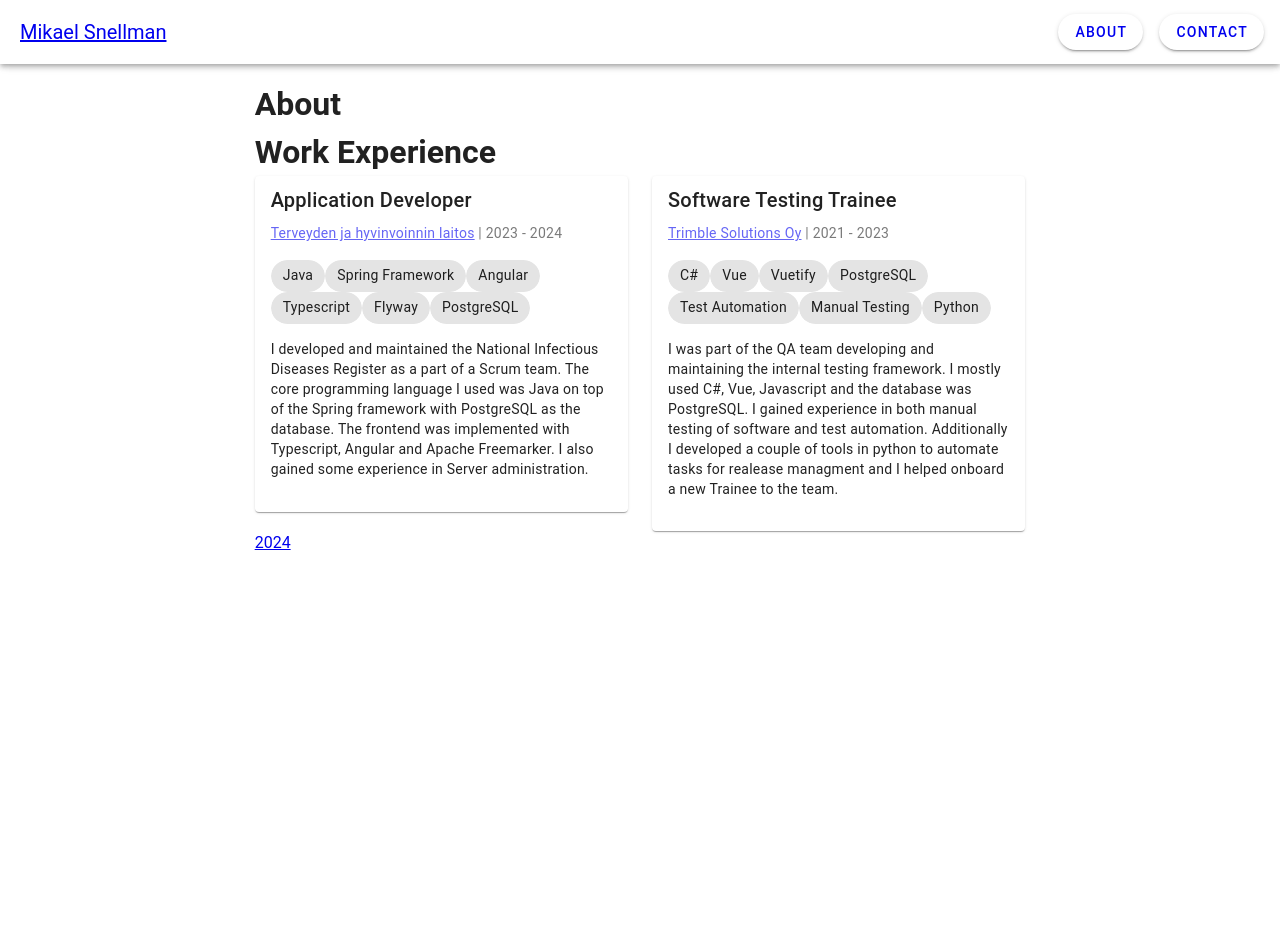
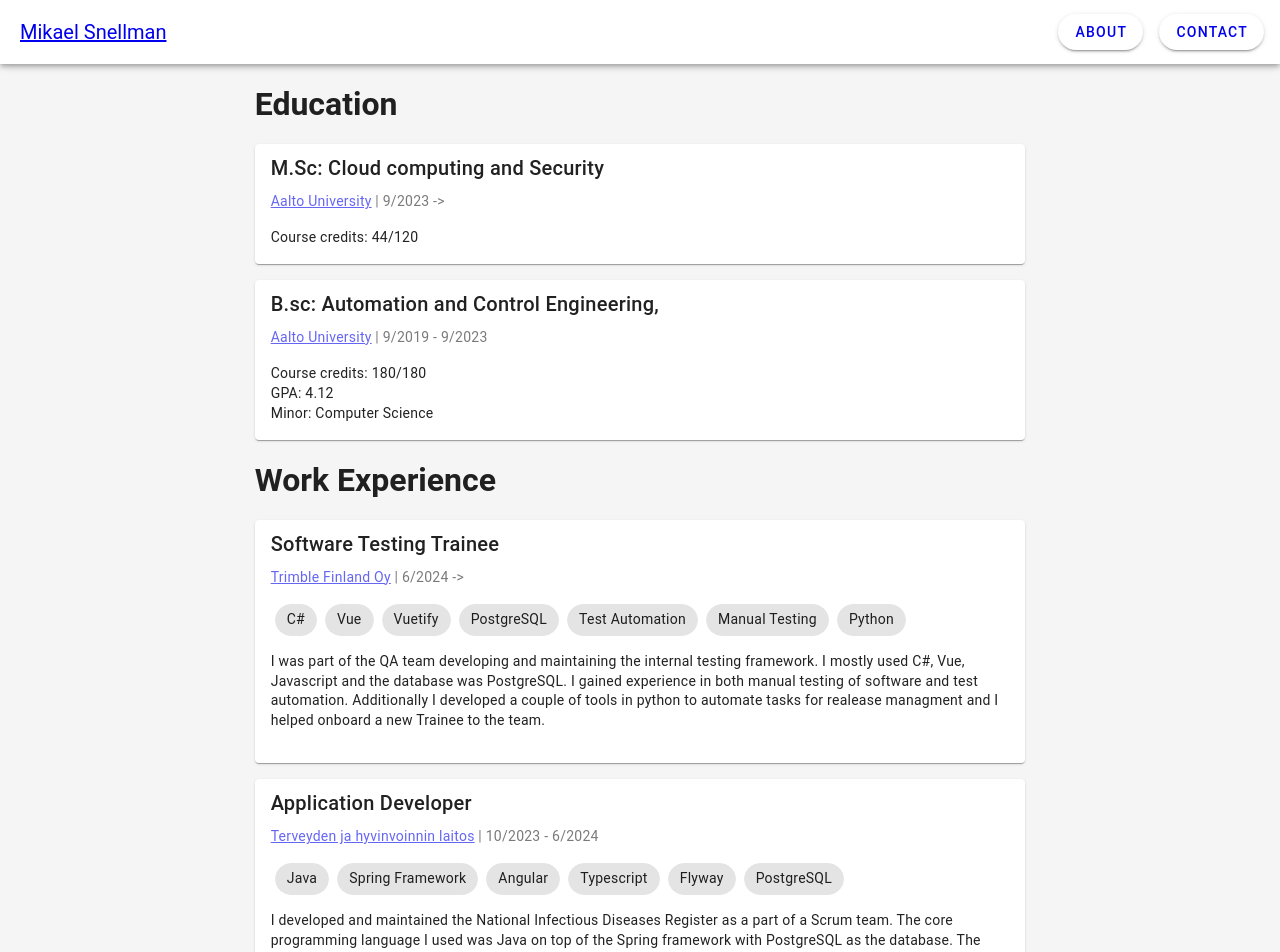
Before and after one commit to NotActuallyBob/personaltestwebsite, a Vue app: page /about in a window 1280 px wide. Shown: the top 952 px of the page. Before the commit the page ends 800 px from the top, so only its background shows below. Built offline with nearby package versions, Linux system fonts and the light colour scheme.

Commit message:
About page and first content release

```diff
--- /dev/null
+++ b/src/components/EducationList.vue
@@ -0,0 +1,40 @@
+<script setup lang="ts">
+
+</script>
+
+<template>
+    <v-card class="my-4">
+        <v-card-title>M.Sc: Cloud computing and Security</v-card-title>
+        <v-card-subtitle>
+            <a target="_blank" :href="'https://www.aalto.fi/'">Aalto University</a> | 9/2023 ->
+        </v-card-subtitle>
+
+        <v-card-text>
+            <div>
+                Course credits: 44/120
+            </div>
+        </v-card-text>
+    </v-card>
+    <v-card class="my-4">
+        <v-card-title>B.sc: Automation and Control Engineering, </v-card-title>
+        <v-card-subtitle>
+            <a target="_blank" :href="'https://www.aalto.fi/'">Aalto University</a> | 9/2019 - 9/2023
+        </v-card-subtitle>
+
+        <v-card-text>
+            <div>
+                Course credits: 180/180
+            </div>
+            <div>
+                GPA: 4.12
+            </div>
+            <div>
+                Minor: Computer Science
+            </div>
+        </v-card-text>
+    </v-card>
+</template>
+
+<style scoped>
+
+</style>
--- a/src/components/WorkExperience.vue
+++ b/src/components/WorkExperience.vue
@@ -36,18 +36,21 @@ defineProps({
 </script>
 
 <template>
-    <v-card>
+    <v-card class="my-4">
         <v-card-title>{{ jobTitle }}</v-card-title>
-        <v-card-subtitle><a target="_blank" :href="companyLink">{{ companyName }}</a> | {{ start }}<span v-if="end"> - {{ end }}</span></v-card-subtitle>
+        <v-card-subtitle>
+            <a target="_blank" :href="companyLink">{{ companyName }}</a> | {{ start }}
+            <span v-if="end"> - {{ end }}</span>
+            <span v-else> -></span>
+        </v-card-subtitle>
 
         <v-card-text>
-            <v-chip v-for="tag in tags">
+            <v-chip v-for="tag in tags" class="mx-1">
                 {{ tag }}
             </v-chip>
             <div class="my-4">{{ description }}</div>
         </v-card-text>
     </v-card>
-
 </template>
 
 <style scoped>
--- /dev/null
+++ b/src/components/WorkExperienceList.vue
@@ -0,0 +1,36 @@
+<script setup lang="ts">
+import WorkExperience from '@/components/WorkExperience.vue';
+</script>
+
+<template>
+    <WorkExperience
+        :companyName="'Trimble Finland Oy'"
+        :companyLink="'https://www.trimble.com/'"
+        :jobTitle="'Software Testing Trainee'"
+        :start="'6/2024'"
+        :description="'I was part of the QA team developing and maintaining the internal testing framework. I mostly used C#, Vue, Javascript and the database was PostgreSQL. I gained experience in both manual testing of software and test automation. Additionally I developed a couple of tools in python to automate tasks for realease managment and I helped onboard a new Trainee to the team.'"
+        :tags="['C#', 'Vue', 'Vuetify', 'PostgreSQL','Test Automation', 'Manual Testing', 'Python']">
+    </WorkExperience>
+    <WorkExperience
+        :companyName="'Terveyden ja hyvinvoinnin laitos'"
+        :companyLink="'https://thl.fi'"
+        :jobTitle="'Application Developer'"
+        :start="'10/2023'"
+        :end="'6/2024'"
+        :description="'I developed and maintained the National Infectious Diseases Register as a part of a Scrum team. The core programming language I used was Java on top of the Spring framework with PostgreSQL as the database. The frontend was implemented with Typescript, Angular and Apache Freemarker. I also gained some experience in Server administration.'"
+        :tags="['Java', 'Spring Framework', 'Angular', 'Typescript', 'Flyway', 'PostgreSQL']">
+    </WorkExperience>
+    <WorkExperience
+        :companyName="'Trimble Solutions Oy'"
+        :companyLink="'https://www.trimble.com/'"
+        :jobTitle="'Software Testing Trainee'"
+        :start="'5/2021'"
+        :end="'8/2023'"
+        :description="'I was part of the QA team developing and maintaining the internal testing framework. I mostly used C#, Vue, Javascript and the database was PostgreSQL. I gained experience in both manual testing of software and test automation. Additionally I developed a couple of tools in python to automate tasks for realease managment and I helped onboard a new Trainee to the team.'"
+        :tags="['C#', 'Vue', 'Vuetify', 'PostgreSQL','Test Automation', 'Manual Testing', 'Python']">
+    </WorkExperience>
+</template>
+
+<style scoped>
+
+</style>
--- a/src/main.ts
+++ b/src/main.ts
@@ -3,22 +3,7 @@ import './style.css'
 import App from './App.vue'
 import router from './router'
 import { createPinia } from 'pinia'
-
-// Vuetify
-import 'vuetify/styles'
-import { createVuetify } from 'vuetify'
-import * as components from 'vuetify/components'
-import * as directives from 'vuetify/directives'
-
-import '@mdi/font/css/materialdesignicons.css'
-
-const vuetify = createVuetify({
-    components,
-    directives,
-    icons: {
-        defaultSet: 'mdi',
-    },
-})
+import vuetify from './plugins/vuetify'
 
 const pinia = createPinia()
 
--- /dev/null
+++ b/src/plugins/vuetify.ts
@@ -0,0 +1,37 @@
+import 'vuetify/styles'
+import { ThemeDefinition, createVuetify } from 'vuetify'
+import * as components from 'vuetify/components'
+import * as directives from 'vuetify/directives'
+
+import '@mdi/font/css/materialdesignicons.css'
+import colors from 'vuetify/util/colors'
+
+const myCustomLightTheme: ThemeDefinition = {
+    dark: false,
+    colors: {
+        background: '#F5F5F5',  // Light gray for a soft background
+        surface: '#FFFFFF',     // White for a clean surface
+        primary: '#3F51B5',     // Indigo for a modern primary color
+        'primary-darken-1': '#303F9F', // Darker shade of indigo
+        secondary: '#FF4081',   // Pink for a vibrant secondary color
+        'secondary-darken-1': '#F50057', // Darker shade of pink
+        error: '#F44336',       // Red for errors
+        info: '#2196F3',        // Blue for information
+        success: '#4CAF50',     // Green for success
+        warning: '#FFC107',     // Amber for warnings
+    },
+}
+
+export default createVuetify({
+    theme: {
+        defaultTheme: 'myCustomLightTheme',
+        themes: {
+          myCustomLightTheme,
+        },
+    },
+    components,
+    directives,
+    icons: {
+        defaultSet: 'mdi',
+    },
+})
--- a/src/router/index.ts
+++ b/src/router/index.ts
@@ -1,11 +1,12 @@
 import { createRouter } from 'vue-router'
 import { createWebHistory } from 'vue-router'
+
 import HomeView from '../views/HomeView.vue'
 import AboutView from '../views/AboutView.vue'
 import ContactView from '../views/ContactView.vue'
 
 const routes = [
-    { path: '/', name: 'Home', component: HomeView },
+    { path: '/', redirect: '/about' },
     { path: '/about', name: 'About', component: AboutView },
     { path: '/contact', name: 'Contact', component: ContactView },
 ]
--- a/src/views/AboutView.vue
+++ b/src/views/AboutView.vue
@@ -1,42 +1,17 @@
 <script setup lang="ts">
-import WorkExperience from '@/components/WorkExperience.vue';
+import WorkExperienceList from '@/components/WorkExperienceList.vue';
+import EducationList from '@/components/EducationList.vue';
 
 
 
 </script>
 
 <template>
-  <h1>About</h1>
+  <h1>Education</h1>
+  <EducationList></EducationList>
 
   <h1>Work Experience</h1>
-  <v-row justify="center">
-    <v-col cols="12" lg="6">
-      <WorkExperience
-        :companyName="'Terveyden ja hyvinvoinnin laitos'"
-        :companyLink="'https://thl.fi'"
-        :jobTitle="'Application Developer'"
-        :start="'2023'"
-        :end="'2024'"
-        :description="'I developed and maintained the National Infectious Diseases Register as a part of a Scrum team. The core programming language I used was Java on top of the Spring framework with PostgreSQL as the database. The frontend was implemented with Typescript, Angular and Apache Freemarker. I also gained some experience in Server administration.'"
-        :tags="['Java', 'Spring Framework', 'Angular', 'Typescript', 'Flyway', 'PostgreSQL']">
-      </WorkExperience>
-    </v-col>
-    <v-col cols="12" lg="6">
-      <WorkExperience
-        :companyName="'Trimble Solutions Oy'"
-        :companyLink="'https://www.trimble.com/'"
-        :jobTitle="'Software Testing Trainee'"
-        :start="'2021'"
-        :end="'2023'"
-        :description="'I was part of the QA team developing and maintaining the internal testing framework. I mostly used C#, Vue, Javascript and the database was PostgreSQL. I gained experience in both manual testing of software and test automation. Additionally I developed a couple of tools in python to automate tasks for realease managment and I helped onboard a new Trainee to the team.'"
-        :tags="['C#', 'Vue', 'Vuetify', 'PostgreSQL','Test Automation', 'Manual Testing', 'Python']">
-      </WorkExperience>
-    </v-col>
-  </v-row>
-
-  <ul>
-    <a href="/files/cv/english/2024.pdf">2024</a>
-  </ul>
+  <WorkExperienceList></WorkExperienceList>
 </template>
 
 <style scoped>
--- a/src/views/ContactView.vue
+++ b/src/views/ContactView.vue
@@ -5,6 +5,10 @@
 
 <template>
   <h1>Contact</h1>
+
+  <div>
+    Email: mkael.virkkunen@gmail.com
+  </div>
 </template>
 
 <style scoped>
```
Also changed, not shown: 1 other file (tests, documents, lock files or other folders).
